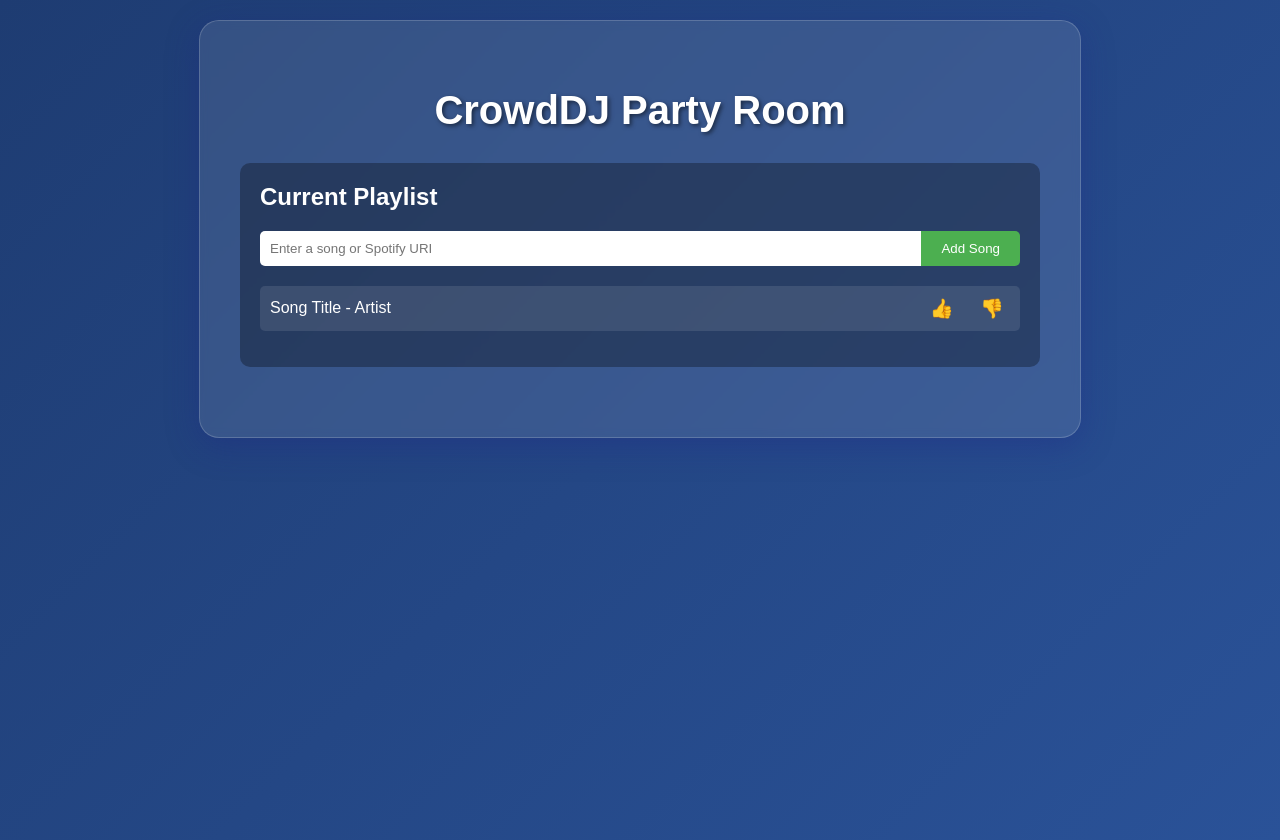
After one commit to francotaind/CrowdDJ, a Django app: page /party/ in a window 1280 px wide. The commit adds this page. Run offline with Django 5.2, Linux system fonts and the light colour scheme.

Commit message:
minor fixes

```diff
--- /dev/null
+++ b/crowd_dj/playlist/templates/party_room.html
@@ -0,0 +1,104 @@
+<!DOCTYPE html>
+<html lang="en">
+<head>
+    <meta charset="UTF-8">
+    <meta name="viewport" content="width=device-width, initial-scale=1.0">
+    <title>CrowdDJ - Party Room</title>
+    <style>
+        body {
+            font-family: 'Arial', sans-serif;
+            background: linear-gradient(135deg, #1e3c72 0%, #2a5298 100%);
+            color: #ffffff;
+            margin: 0;
+            padding: 20px;
+            min-height: 100vh;
+        }
+        .container {
+            max-width: 800px;
+            margin: 0 auto;
+            background-color: rgba(255, 255, 255, 0.1);
+            border-radius: 20px;
+            padding: 40px;
+            box-shadow: 0 8px 32px 0 rgba(31, 38, 135, 0.37);
+            backdrop-filter: blur(4px);
+            border: 1px solid rgba(255, 255, 255, 0.18);
+        }
+        h1 {
+            font-size: 2.5em;
+            text-align: center;
+            margin-bottom: 30px;
+            text-shadow: 2px 2px 4px rgba(0,0,0,0.5);
+        }
+        .playlist {
+            background-color: rgba(0, 0, 0, 0.3);
+            border-radius: 10px;
+            padding: 20px;
+            margin-bottom: 30px;
+        }
+        .playlist h2 {
+            margin-top: 0;
+        }
+        .add-song {
+            display: flex;
+            margin-bottom: 20px;
+        }
+        .add-song input {
+            flex-grow: 1;
+            padding: 10px;
+            border: none;
+            border-radius: 5px 0 0 5px;
+        }
+        .add-song button {
+            padding: 10px 20px;
+            background-color: #4CAF50;
+            color: white;
+            border: none;
+            border-radius: 0 5px 5px 0;
+            cursor: pointer;
+        }
+        .song-list {
+            list-style-type: none;
+            padding: 0;
+        }
+        .song-list li {
+            background-color: rgba(255, 255, 255, 0.1);
+            margin-bottom: 10px;
+            padding: 10px;
+            border-radius: 5px;
+            display: flex;
+            justify-content: space-between;
+            align-items: center;
+        }
+        .vote-buttons button {
+            background-color: transparent;
+            border: none;
+            color: white;
+            font-size: 1.2em;
+            cursor: pointer;
+            margin-left: 10px;
+        }
+    </style>
+</head>
+<body>
+    <div class="container">
+        <h1>CrowdDJ Party Room</h1>
+        <div class="playlist">
+            <h2>Current Playlist</h2>
+            <div class="add-song">
+                <input type="text" placeholder="Enter a song or Spotify URI">
+                <button>Add Song</button>
+            </div>
+            <ul class="song-list">
+                <li>
+                    <span>Song Title - Artist</span>
+                    <div class="vote-buttons">
+                        <button>👍</button>
+                        <button>👎</button>
+                    </div>
+                </li>
+                <!-- Add more songs here -->
+            </ul>
+        </div>
+    </div>
+</body>
+</html>
--- a/crowd_dj/playlist/urls.py
+++ b/crowd_dj/playlist/urls.py
@@ -3,4 +3,5 @@ from . import views
 
 urlpatterns = [
     path('', views.index, name='index'),
+    path('party/', views.party_room, name='party_room'),
     ]
--- a/crowd_dj/playlist/views.py
+++ b/crowd_dj/playlist/views.py
@@ -4,3 +4,6 @@ from django.shortcuts import render
 
 def index(request):
     return render(request, 'index.html')
+
+def party_room(request):
+    return render(request, 'party_room.html')
```
Also changed, not shown: crowd_dj/playlist/templates/index.html (+59 -3 lines), 1 other file.
